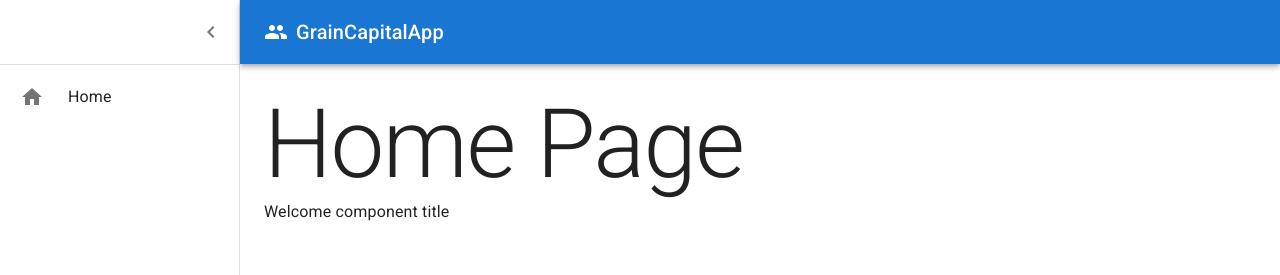
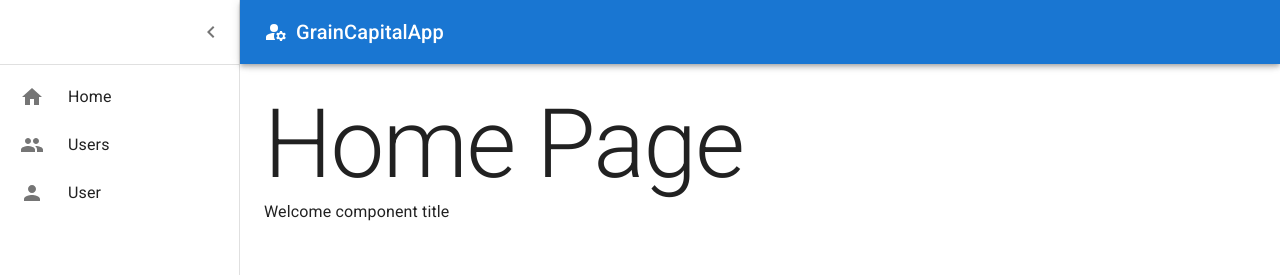
Before and after one commit to yevheniinaumov/usereditorapp, a Next.js app: page / in a window 1280 px wide. Both pictures are taken after a click on the button 32 px from the left and 32 px from the top of the page. Shown: the top 275 px of the page. Built offline with nearby package versions, Linux system fonts and the light colour scheme.

Commit message:
add page route and icons to menu

```diff
--- a/components/Layout.tsx
+++ b/components/Layout.tsx
@@ -11,7 +11,7 @@ import IconButton from '@mui/material/IconButton';
 import MenuIcon from '@mui/icons-material/Menu';
 import ChevronLeftIcon from '@mui/icons-material/ChevronLeft';
 import ChevronRightIcon from '@mui/icons-material/ChevronRight';
-import PeopleIcon from '@mui/icons-material/People';
+import ManageAccountsIcon from '@mui/icons-material/ManageAccounts';
 import Footer from "./Footer";
 import Menu from "./Menu";
 import {globals} from "../globals";
@@ -116,7 +116,7 @@ export default function Layout({children}: { children: any }) {
                         >
                             <MenuIcon/>
                         </IconButton>
-                        <PeopleIcon/>
+                        <ManageAccountsIcon/>
                         <Typography sx={{
                             flex: '1 0 auto',
                             marginLeft: 1
--- a/components/Menu.tsx
+++ b/components/Menu.tsx
@@ -2,6 +2,8 @@ import ListItem from "@mui/material/ListItem";
 import ListItemButton from "@mui/material/ListItemButton";
 import ListItemIcon from "@mui/material/ListItemIcon";
 import HomeIcon from "@mui/icons-material/Home";
+import GroupIcon from '@mui/icons-material/Group';
+import PersonIcon from '@mui/icons-material/Person';
 import ListItemText from "@mui/material/ListItemText";
 import List from "@mui/material/List";
 import * as React from "react";
@@ -11,7 +13,11 @@ export default function Menu(props: { open: any; }) {
     const open = props.open
     return <>
         <List>
-            <Link key='0' href="/">
+            {['home', 'users', 'user'].map((title, index) => {
+                const href = index > 0 ? '/' + title : '/';
+                const icon = index === 0 ? <HomeIcon/> : index % 2 === 0 ? <PersonIcon/> : <GroupIcon/>
+                return (
+                    <Link key={index} href={'/' + href}>
                         <ListItem disablePadding sx={{display: 'block'}}>
                             <ListItemButton
                                 sx={{
@@ -27,12 +33,17 @@ export default function Menu(props: { open: any; }) {
                                         justifyContent: 'center',
                                     }}
                                 >
-                            <HomeIcon/>
+                                    {icon}
                                 </ListItemIcon>
-                        <ListItemText primary='Home' sx={{opacity: open ? 1 : 0}}/>
+                                <ListItemText primary={title} sx={{
+                                    opacity: open ? 1 : 0,
+                                    textTransform: 'capitalize'
+                                }}/>
                             </ListItemButton>
                         </ListItem>
                     </Link>
+                )
+            })}
         </List>
     </>
 }
```
Also changed, not shown: pages/index.tsx (indentation only). Lines whose indentation alone changed are shown as unchanged.
